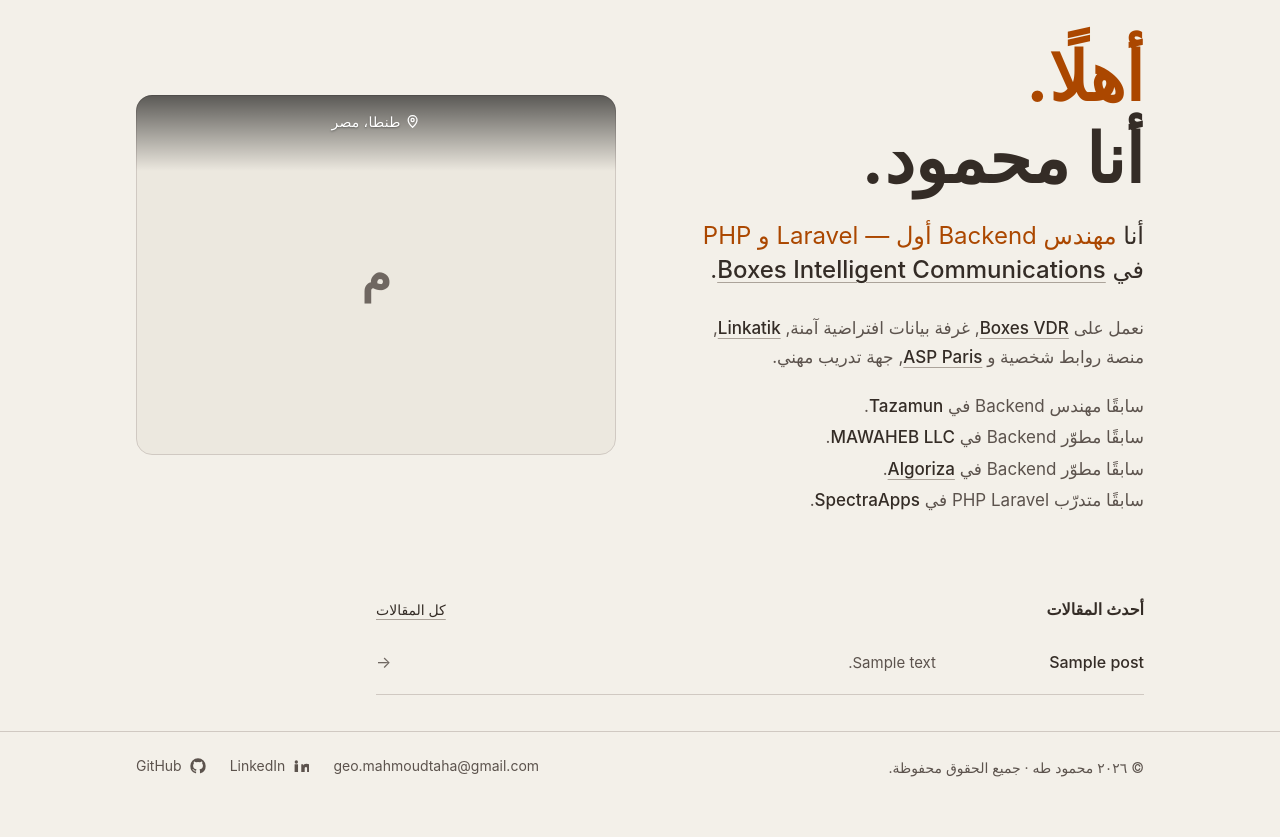
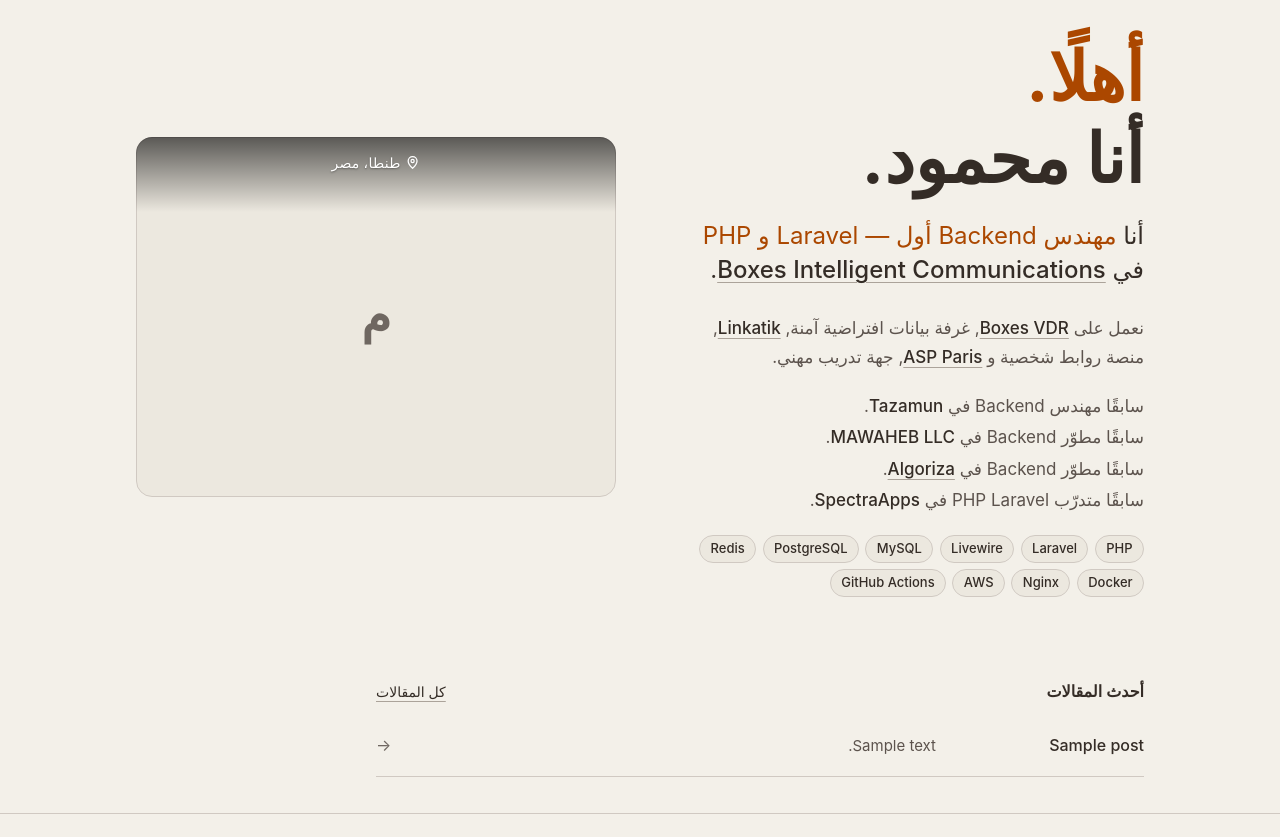
Before and after one commit to mahmoudtrageh/portfolio, a Laravel app: page /ar in a window 1280 px wide. Shown: the part 70-907 px from the top of the page. Before the commit the page ends 847 px from the top, so only its background shows below. Run offline with Laravel 12, Linux system fonts and the light colour scheme; data comes from the database, SQL or seed files in the repository; tables that the repository leaves empty hold one stand-in row (values such as "Sample post"); style sheets or scripts are compiled from the project's sources; parts of the project's set-up code (start-up, migrations or seed data) failed here and were passed over; some libraries are stand-ins or nearby versions.

Commit message:
feat: add tech stack section to profile and home page, including migration and styling

```diff
--- a/app/Support/Content.php
+++ b/app/Support/Content.php
@@ -29,7 +29,7 @@ final class Content
      *
      * @var list<string>
      */
-    public const SINGLETONS = ['identity', 'hero', 'about', 'contact', 'channel', 'settings', 'current_job'];
+    public const SINGLETONS = ['identity', 'hero', 'about', 'contact', 'channel', 'settings', 'current_job', 'tech_stack'];
 
     /**
      * The whole content tree, straight from storage and still bilingual.
--- a/app/Support/Profile.php
+++ b/app/Support/Profile.php
@@ -67,6 +67,27 @@ final class Profile
         }
 
         return $rows !== [] ? $rows : self::defaultPrevious();
+    }
+
+    /**
+     * The technologies listed on the home page, trimmed and without blanks.
+     * Falls back to the built-in list only while the section was never saved,
+     * so emptying it in the dashboard hides the line.
+     *
+     * @return list<string>
+     */
+    public static function techStack(): array
+    {
+        $stored = Content::get('tech_stack', []);
+
+        if (! is_array($stored) || ! array_key_exists('items', $stored)) {
+            return self::seedTechStack();
+        }
+
+        return array_values(array_filter(
+            array_map(fn (mixed $item): string => is_scalar($item) ? trim((string) $item) : '', (array) $stored['items']),
+            fn (string $item): bool => $item !== '',
+        ));
     }
 
     /**
@@ -276,6 +297,14 @@ final class Profile
     }
 
     /**
+     * @return list<string>
+     */
+    public static function seedTechStack(): array
+    {
+        return ['PHP', 'Laravel', 'Livewire', 'MySQL', 'PostgreSQL', 'Redis', 'Docker', 'Nginx', 'AWS', 'GitHub Actions'];
+    }
+
+    /**
      * @return list<array<string, mixed>>
      */
     public static function seedJobProjects(): array
--- a/config/dashboard.php
+++ b/config/dashboard.php
@@ -66,7 +66,7 @@ return [
         ],
         'home' => [
             'label' => ['ar' => 'الصفحة الرئيسية', 'en' => 'Home page'],
-            'sections' => ['current_job', 'previous_jobs'],
+            'sections' => ['current_job', 'previous_jobs', 'tech_stack'],
         ],
         'projects' => [
             'label' => ['ar' => 'صفحة المشاريع', 'en' => 'Projects page'],
@@ -221,6 +221,25 @@ return [
             ],
         ],
 
+        'tech_stack' => [
+            'label' => ['ar' => 'التقنيات', 'en' => 'Tech stack'],
+            'description' => [
+                'ar' => 'وسوم التقنيات بعد الوظائف في الصفحة الرئيسية، بالترتيب.',
+                'en' => 'The tech tags after your jobs on the home page, in order.',
+            ],
+            'type' => 'single',
+            'fields' => [
+                'items' => [
+                    'type' => 'list',
+                    'label' => ['ar' => 'التقنيات', 'en' => 'Technologies'],
+                    'hint' => [
+                        'ar' => 'تقنية واحدة في كل خانة، مثل: Laravel. تختفي الوسوم لو كانت القائمة فارغة.',
+                        'en' => 'One per box, e.g. Laravel. The tags hide while the list is empty.',
+                    ],
+                ],
+            ],
+        ],
+
         'job_projects' => [
             'label' => ['ar' => 'مشاريع وظائف سابقة', 'en' => 'Projects at previous jobs'],
             'description' => [
--- a/lang/ar.json
+++ b/lang/ar.json
@@ -133,6 +133,7 @@
     "The content you have written in the other language is kept.": "المحتوى المكتوب باللغة الأخرى يبقى محفوظًا.",
     "The page you're looking for doesn't exist.": "الصفحة اللي بتدوّر عليها مش موجودة.",
     "The toolbox": "الأدوات",
+    "Tech stack": "التقنيات",
     "Theme to use": "المظهر المستخدم",
     "Those credentials do not match our records.": "بيانات الدخول غير صحيحة.",
     "Title": "العنوان",
--- a/resources/css/app.css
+++ b/resources/css/app.css
@@ -789,6 +789,25 @@
         margin-top: 0.15rem;
     }
 
+    /* Tech stack: small outlined tags, wrapping between them. */
+    .intro__tags {
+        display: flex;
+        flex-wrap: wrap;
+        gap: 0.4rem;
+    }
+
+    .intro__tag {
+        padding: 0.2rem 0.65rem;
+        border: 1px solid var(--border);
+        border-radius: 999px;
+        background: var(--bg-sunken);
+        color: var(--text);
+        font-size: 0.8125rem;
+        font-weight: 500;
+        line-height: 1.5;
+        white-space: nowrap;
+    }
+
     /* Remote / On-site: a small, quiet note after the job line. */
     .intro__mode {
         margin-inline-start: 0.2rem;
--- a/resources/views/pages/home.blade.php
+++ b/resources/views/pages/home.blade.php
@@ -12,6 +12,7 @@
     // Both optional (dashboard → Profile); the caption hides when both are empty.
     $age = Profile::age();
     $location = Profile::location();
+    $techStack = Profile::techStack();
 
     // Managed in the dashboard (Profile → CV). An uploaded file is a stored
     // path; a legacy value may be a full URL. With nothing set, the link hides.
@@ -62,6 +63,14 @@
                             </li>
                         @endforeach
                     </ul>
+
+                    @if ($techStack !== [])
+                        <ul class="intro__tags" aria-label="{{ __('Tech stack') }}">
+                            @foreach ($techStack as $tech)
+                                <li class="intro__tag">{{ $tech }}</li>
+                            @endforeach
+                        </ul>
+                    @endif
 
                     @if ($cv !== '')
                         <a href="{{ $cv }}" target="_blank" rel="noopener" class="intro-cv">
```
Also changed, not shown: tests/Feature/AgeAndLocationTest.php (+24 -0 lines), database/migrations/2026_11_22_120000_seed_tech_stack.php (added).
